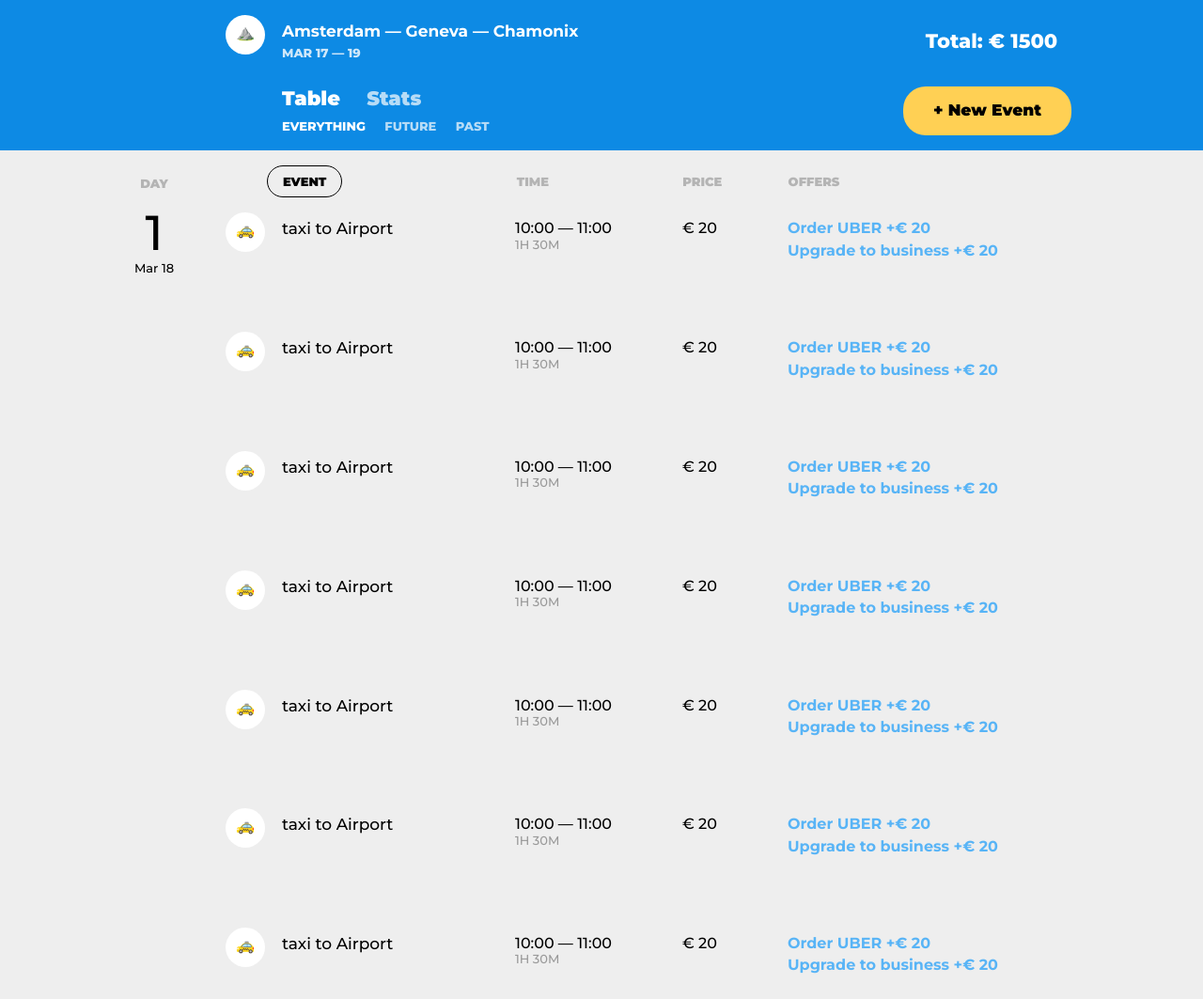
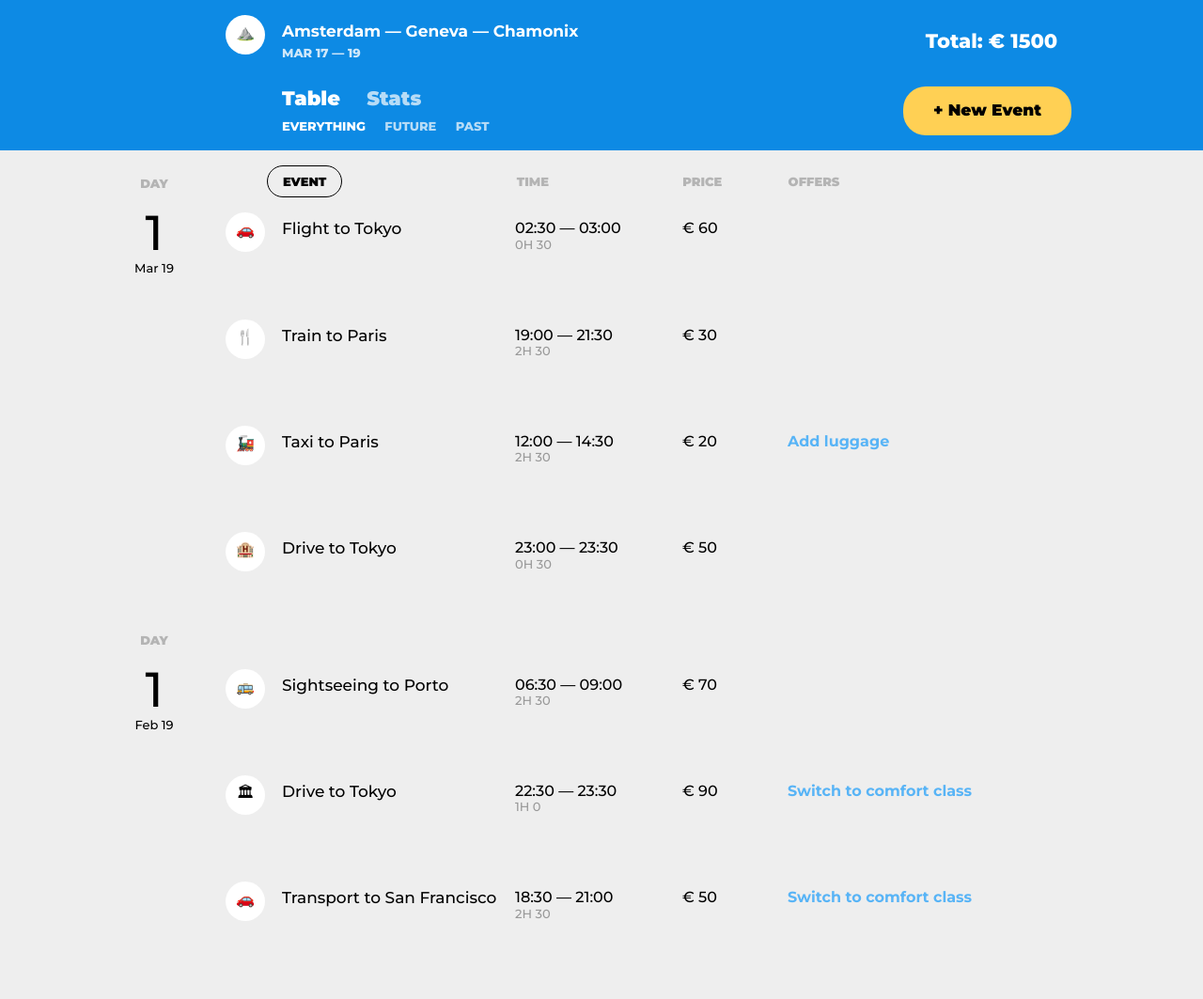
Before and after one commit to Gorkiy/big-trip, a website built with webpack: page public/index.html in a window 1280 px wide. Shown: the whole page at 94% size. Built offline with nearby package versions, Linux system fonts and the light colour scheme.

Commit message:
Remake data structures and template functions

```diff
--- a/public/index.html
+++ b/public/index.html
@@ -52,7 +52,7 @@
   </form>
 
   <section class="trip-points">
-    <section class="trip-day">
+    <!-- <section class="trip-day">
       <article class="trip-day__info">
         <span class="trip-day__caption">Day</span>
         <p class="trip-day__number">1</p>
@@ -60,9 +60,9 @@
       </article>
       <div class="trip-day__items">
       </div>
-    </section>
+    </section> -->
   </section>
 </main>
-<script type="module" src="bundle.js"></script>
+<script src="bundle.js"></script>
 </body>
 </html>
--- a/src/main.js
+++ b/src/main.js
@@ -1,24 +1,49 @@
 import {renderFilter} from './make-filter.js';
-import {renderTripPoint} from './make-trip-point.js';
+import {renderTripPoint, tripPoint} from './make-trip-point.js';
 
-const dayPoints = document.querySelector(`.trip-day__items`);
+let pointsByDay = new Map();
+
+const tripPoints = document.querySelector(`.trip-points`);
+let points = [];
 
 function renderTripPoints(amount) {
   let result = ``;
-  const tripPoint = renderTripPoint(`taxi`, `Airport`, `10:00`, `11:00`, `1H 30M`, 20, [
-    `Order UBER +&euro;&nbsp;20`,
-    `Upgrade to business +&euro;&nbsp;20`
-  ]);
   for (let i = 0; i < amount; i++) {
-    result += tripPoint;
+    let point = tripPoint();
+    points.push(point);
+
+    if (!pointsByDay.has(point.uniqueDay)) {
+      pointsByDay.set(point.uniqueDay, [point]);
+    } else {
+      let updateValues = pointsByDay.get(point.uniqueDay);
+      updateValues.push(point);
+      pointsByDay.set(point.uniqueDay, updateValues);
+    }
   }
-  dayPoints.innerHTML = result;
+
+  pointsByDay.forEach((day) => {
+    let point = day[0];
+    result += `
+    <section class="trip-day">
+      <article class="trip-day__info">
+        <span class="trip-day__caption">Day</span>
+        <p class="trip-day__number">${point.day}</p>
+        <h2 class="trip-day__title">${point.month}</h2>
+      </article>
+      <div class="trip-day__items">
+        ${day.map((curPoint) => renderTripPoint(curPoint)).join(``)}
+      </div>
+    </section>`;
+  });
+  tripPoints.innerHTML = result;
 }
 
 function toggleFilter(event) {
   let clickedFilter = event.target.closest(`.trip-filter__item`);
   if (clickedFilter) {
-    dayPoints.innerHTML = ``;
+    points = [];
+    pointsByDay.clear();
+    tripPoints.innerHTML = ``;
     const randomAmount = Math.floor(Math.random() * 6) + 1;
     renderTripPoints(randomAmount);
   }
@@ -36,6 +61,5 @@
 mainFilter.addEventListener(`click`, toggleFilter);
 
 // Temp render
-
 renderTripPoints(7);
 renderFilters();
--- a/src/make-trip-point.js
+++ b/src/make-trip-point.js
@@ -1,24 +1,134 @@
+const cities = [`Tokyo`, `San Francisco`, `Porto`, `Moscow`, `Paris`];
 const types = {
-  taxi: `🚕`,
-  plane: `✈️`,
-  car: `🚗`,
-  hotel: `🏨`
+  'Taxi': `🚕`,
+  'Bus': `🚌`,
+  'Train': `🚂`,
+  'Ship': `🛳️`,
+  'Transport': `🚊`,
+  'Drive': `🚗`,
+  'Flight': `✈️`,
+  'Check-in': `🏨`,
+  'Sightseeing': `🏛`,
+  'Restaurant': `🍴`,
 };
 
-export function renderTripPoint(type, destination, start, end, duration, price, offers) {
-  const typeIcon = types[type];
+const description = `Lorem ipsum dolor sit amet, consectetur adipiscing elit. Cras aliquet varius magna, non porta ligula feugiat eget. Fusce tristique felis at fermentum pharetra. Aliquam id orci ut lectus varius viverra. Nullam nunc ex, convallis sed finibus eget, sollicitudin eget ante. Phasellus eros mauris, condimentum sed nibh vitae, sodales efficitur ipsum. Sed blandit, eros vel aliquam faucibus, purus ex euismod diam, eu luctus nunc ante ut dui. Sed sed nisi sed augue convallis suscipit in sed felis. Aliquam erat volutpat. Nunc fermentum tortor ac porta dapibus. In rutrum ac purus sit amet tempus.`;
 
+const offers = [
+  `Add luggage`,
+  `Switch to comfort class`,
+  `Add meal`,
+  `Choose seats`
+];
+
+const getRandomInt = (maxNum) => Math.floor(Math.random() * maxNum);
+
+const getRandomType = (typesObj) => {
+  const typeEntries = Object.entries(typesObj);
+  return typeEntries[getRandomInt(typeEntries.length)];
+};
+
+const getDescription = (text) => {
+  const textArr = text.split(`. `);
+  let result = [];
+  for (let i = 0; i < getRandomInt(4); i++) {
+    let sentence = textArr[getRandomInt(textArr.length)];
+    if (!result.includes(sentence)) {
+      result.push(sentence);
+    } else {
+      i--;
+    }
+  }
+  return result.join(` `);
+};
+
+const getRandomOffers = (offersArr) => {
+  let result = [];
+  for (let i = 0; i < getRandomInt(3); i++) {
+    let offer = offersArr[getRandomInt(offersArr.length)];
+    if (!result.includes(offer)) {
+      result.push(offer);
+    } else {
+      i--;
+    }
+  }
+  return result;
+};
+
+const getRandomDate = () => {
+  let date = new Date();
+  date.setDate(date.getDate() + getRandomInt(2));
+  const monthNames = [`Jan`, `Feb`, `Mar`, `Apr`, `May`, `June`,
+    `Jul`, `Aug`, `Sep`, `Oct`, `Nov`, `Dec`];
+
+  return {
+    tripYear: (`` + date.getFullYear()).substr(-2),
+    tripMonth: monthNames[date.getMonth()],
+    tripDay: date.getDate().toString(),
+    uniqueDay: `` + date.getDate() + (date.getMonth() + 1) + date.getFullYear(), // Для проверки разных дат
+  };
+};
+
+const getTime = () => {
+  const durationMin = getRandomInt(5) * 30 + 30;
+  const duration = Math.floor(durationMin / 60) + `H ` + durationMin % 60;
+
+  const date = new Date();
+  date.setHours(getRandomInt(24), getRandomInt(2) * 30);
+  let hours = date.getHours();
+  let minutes = date.getMinutes();
+  if (hours < 10) {
+    hours = `0` + hours;
+  }
+  if (minutes < 10) {
+    minutes += `0`;
+  }
+
+  const dueDate = new Date(date);
+  dueDate.setMinutes(dueDate.getMinutes() + durationMin);
+  let dueHours = dueDate.getHours();
+  let dueMinutes = dueDate.getMinutes();
+
+  if (dueHours < 10) {
+    dueHours = `0` + dueHours;
+  }
+  if (dueMinutes < 10) {
+    dueMinutes += `0`;
+  }
+
+  return {
+    from: hours + `:` + minutes,
+    due: dueHours + `:` + dueMinutes,
+    duration,
+  };
+};
+
+export const tripPoint = () => ({
+  city: cities[getRandomInt(cities.length)],
+  type: getRandomType(types)[0],
+  typeIcon: getRandomType(types)[1],
+  description: getDescription(description),
+  picture: `//picsum.photos/300/150?r=${Math.random()}`,
+  price: (20 + getRandomInt(8) * 10),
+  offers: getRandomOffers(offers),
+  day: getRandomDate().tripDay,
+  month: getRandomDate().tripMonth + ` ` + getRandomDate().tripYear,
+  time: getTime(),
+  uniqueDay: getRandomDate().uniqueDay,
+});
+
+export function renderTripPoint(curPoint) {
   return `
   <article class="trip-point">
-    <i class="trip-icon">${typeIcon}</i>
-    <h3 class="trip-point__title">${type} to ${destination}</h3>
+    <i class="trip-icon">${curPoint.typeIcon}</i>
+    <h3 class="trip-point__title">${curPoint.type} to ${curPoint.city}</h3>
     <p class="trip-point__schedule">
-      <span class="trip-point__timetable">${start}&nbsp;&mdash; ${end}</span>
-      <span class="trip-point__duration">${duration}</span>
+      <span class="trip-point__timetable">${curPoint.time.from}&nbsp;&mdash; ${curPoint.time.due}</span>
+      <span class="trip-point__duration">${curPoint.time.duration}</span>
     </p>
-    <p class="trip-point__price">&euro;&nbsp;${price}</p>
+    <p class="trip-point__price">&euro;&nbsp;${curPoint.price}</p>
     <ul class="trip-point__offers">
-      ${ offers.map((offer) =>
+      ${ curPoint.offers.map((offer) =>
     `<li>
           <button class="trip-point__offer">${offer}</button>
         </li>`
```
